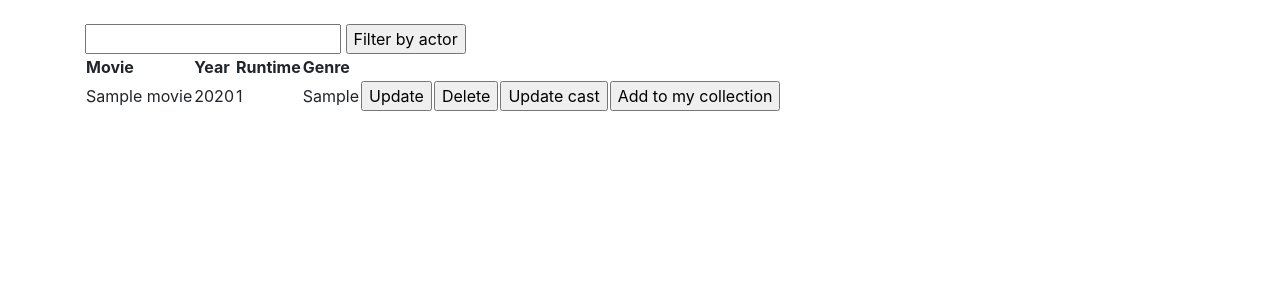
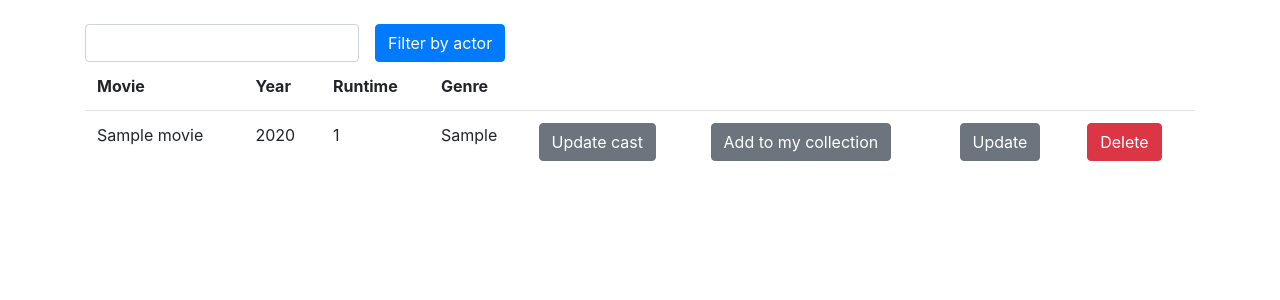
Before and after one commit to mhaapakangas/elokuvakokoelma, a Flask app: page /movies in a window 1280 px wide. Shown: the part 56-356 px from the top of the page. Run offline with Flask 2, Linux system fonts and the light colour scheme; tables that the repository leaves empty hold one stand-in row (values such as "Sample post"); some libraries are stand-ins or nearby versions.

Commit message:
Add basic bootstrap styling

```diff
--- a/application/templates/actors/new.html
+++ b/application/templates/actors/new.html
@@ -8,7 +8,7 @@
         {{ form.name.label }}
       </td>
       <td>
-        {{ form.name }}
+        {{ form.name(class_='form-control') }}
       </td>
       <td>
         <ul>
@@ -20,7 +20,7 @@
     </tr>
     <tr>
       <td colspan="3">
-        <input type="submit" value="Add a new actor"/>
+        <input type="submit" class="btn btn-primary" value="Add a new actor"/>
       </td>
     </tr>
   </table>
--- a/application/templates/actors/update.html
+++ b/application/templates/actors/update.html
@@ -8,7 +8,7 @@
         {{ form.name.label }}
       </td>
       <td>
-        {{ form.name }}
+        {{ form.name(class_='form-control') }}
       </td>
       <td>
         <ul>
@@ -20,7 +20,7 @@
     </tr>
     <tr>
       <td colspan="3">
-        <input type="submit" value="Update actor"/>
+        <input type="submit" class="btn btn-primary" value="Update actor"/>
       </td>
     </tr>
   </table>
--- a/application/templates/auth/login_form.html
+++ b/application/templates/auth/login_form.html
@@ -9,7 +9,7 @@
         {{ form.username.label }}
       </td>
       <td>
-        {{ form.username }}
+        {{ form.username(class_='form-control') }}
       </td>
     </tr>
     <tr>
@@ -17,12 +17,12 @@
         {{ form.password.label }}
       </td>
       <td>
-        {{ form.password }}
+        {{ form.password(class_='form-control') }}
       </td>
     </tr>
     <tr>
       <td colspan="2">
-        <input type="submit" value="Login"/>
+        <input type="submit" class="btn btn-primary" value="Login"/>
       </td>
     </tr>
   </table>
--- a/application/templates/layout.html
+++ b/application/templates/layout.html
@@ -9,7 +9,7 @@
 
 <body>
 <nav class="navbar navbar-expand-md navbar-dark bg-dark mb-4">
-  <a class="navbar-brand" href="#">MovieCollection</a>
+  <a class="navbar-brand" href="{{ url_for('movies_index') }}">MovieCollection</a>
   <button class="navbar-toggler" type="button" data-toggle="collapse" data-target="#navbarCollapse"
           aria-controls="navbarCollapse" aria-expanded="false" aria-label="Toggle navigation">
     <span class="navbar-toggler-icon"></span>
--- a/application/templates/movies/cast.html
+++ b/application/templates/movies/cast.html
@@ -15,7 +15,7 @@
     {% endfor %}
     <tr>
       <td colspan="3">
-        <input type="submit" value="Update cast"/>
+        <input type="submit" class="btn btn-primary" value="Update cast"/>
       </td>
     </tr>
   </table>
--- a/application/templates/movies/list.html
+++ b/application/templates/movies/list.html
@@ -1,9 +1,9 @@
 {% extends "layout.html" %}
 
 {% block body %}
-  <form method="POST" action="{{ url_for('movies_filter') }}">
-    <input type="text" name="filter" />
-    <input type="submit" value="Filter by actor"/>
+  <form method="POST" class="form-inline" action="{{ url_for('movies_filter') }}">
+    <input type="text" class="form-control" name="filter" />
+    <input type="submit" class="btn btn-primary mx-sm-3" value="Filter by actor"/>
   </form>
   {% if filter != "" %}
   <table>
@@ -17,12 +17,12 @@
     </tr>
   </table>
   {% endif %}
-  <table>
+  <table class="table">
     <tr>
-      <th>Movie</th>
-      <th>Year</th>
-      <th>Runtime</th>
-      <th>Genre</th>
+      <th style="border-top-style: none">Movie</th>
+      <th style="border-top-style: none">Year</th>
+      <th style="border-top-style: none">Runtime</th>
+      <th style="border-top-style: none">Genre</th>
     </tr>
     {% for movie in movies %}
     <tr>
@@ -31,23 +31,23 @@
       <td>{{ movie.runtime }}</td>
       <td>{{ movie.genre }}</td>
       <td>
+        <form method="GET" action="{{ url_for('movies_cast_form', movie_id=movie.id) }}">
+          <input type="submit" class="btn btn-secondary" value="Update cast"/>
+        </form>
+      </td>
+      <td>
+        <form method="GET" action="{{ url_for('ratings_form', movie_id=movie.id) }}">
+          <input type="submit" class="btn btn-secondary" value="Add to my collection"/>
+        </form>
+      </td>
+      <td>
         <form method="GET" action="{{ url_for('movies_update_form', movie_id=movie.id) }}">
-          <input type="submit" value="Update"/>
+          <input type="submit" class="btn btn-secondary" value="Update"/>
         </form>
       </td>
        <td>
         <form method="POST" action="{{ url_for('movies_delete', movie_id=movie.id) }}">
-          <input type="submit" value="Delete"/>
-        </form>
-      </td>
-      <td>
-        <form method="GET" action="{{ url_for('movies_cast_form', movie_id=movie.id) }}">
-          <input type="submit" value="Update cast"/>
-        </form>
-      </td>
-      <td>
-        <form method="GET" action="{{ url_for('ratings_form', movie_id=movie.id) }}">
-          <input type="submit" value="Add to my collection"/>
+          <input type="submit" class="btn btn-danger" value="Delete"/>
         </form>
       </td>
     </tr>
--- a/application/templates/ratings/rating_form.html
+++ b/application/templates/ratings/rating_form.html
@@ -17,7 +17,7 @@
         {{ form.rating.label }}
       </td>
       <td>
-        {{ form.rating }}
+        {{ form.rating(class_='form-control') }}
       </td>
       <td>
         <ul>
@@ -29,7 +29,7 @@
     </tr>
     <tr>
       <td colspan="3">
-        <input type="submit" value="Add to my collection"/>
+        <input type="submit" class="btn btn-primary" value="Add to my collection"/>
       </td>
     </tr>
   </table>
```
Also changed, not shown: application/templates/actors/list.html (+4 -4 lines), application/templates/auth/registration_form.html (+4 -4 lines), application/templates/movies/new.html (+5 -5 lines), application/templates/movies/update.html (+5 -5 lines).
